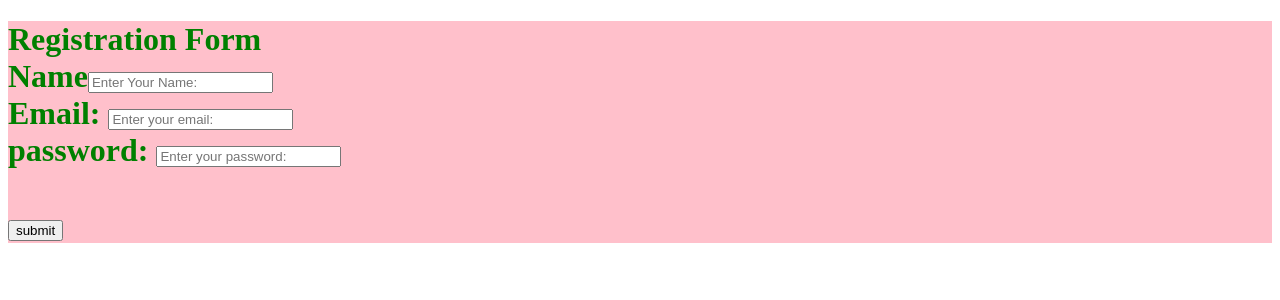
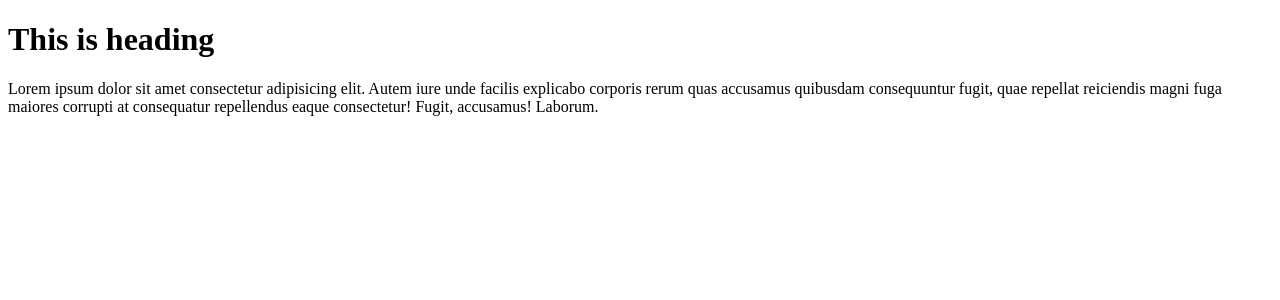
Before and after one commit to VisvesvarayaCode/React-JS, a React (Vite) app in the folder Vite-React-Js/myreactapp/: page / in a window 1280 px wide. Shown: the top 300 px of the page. Built offline with nearby package versions, Linux system fonts and the light colour scheme.

Commit message:
program update may 6

```diff
--- a/Vite-React-Js/myreactapp/src/App.jsx
+++ b/Vite-React-Js/myreactapp/src/App.jsx
@@ -0,0 +1,14 @@
+import React from "react";
+import "./style.css"
+
+function App() {
+  return(
+    <>
+    <h1>This is heading</h1>
+    <p>
+      Lorem ipsum dolor sit amet consectetur adipisicing elit. Autem iure unde facilis explicabo corporis rerum quas accusamus quibusdam consequuntur fugit, quae repellat reiciendis magni fuga maiores corrupti at consequatur repellendus eaque consectetur! Fugit, accusamus! Laborum.
+    </p>
+    </>
+  )
+}
+export default App;
--- a/Vite-React-Js/myreactapp/src/main.jsx
+++ b/Vite-React-Js/myreactapp/src/main.jsx
@@ -1,10 +1,25 @@
-import ReactDOM, { createRoot } from 'react-dom/client'
+// import ReactDOM, { createRoot } from 'react-dom/client'
+// import React from 'react';
 
-import React from 'react';
-const { createElement } = React;
-let f = createElement("h1", { style: { color: "green", backgroundColor: "pink" } }, "Registration Form", createElement("br"), createElement("div", { id: "box" },
-  createElement("form", { action: "" }, createElement("label", { htmlFor: "name" }, "Name", createElement("input", { type: "name", id: "name", placeholder: "Enter Your Name: " })),
-    createElement("br"), createElement("label", { htmlFor: "html" }, "Email: ", createElement("input", { type: "email", id: "email", placeholder: "Enter your email: " })), createElement("br"), createElement("label", { htmlFor: "password" }, "password: ", createElement("input", { type: "password", id: "password", placeholder: "Enter your password: " }))), createElement("br"), createElement("button", null, "submit")));
+// const { createElement } = React;
+// // let demo=React.createElement(TagName,{Attribute},value)
+// let f = createElement("h1", { style: { color: "green", backgroundColor: "pink" } }, "Registration Form", createElement("br"), createElement("div", { id: "box" },
+//   createElement("form", { action: "" }, createElement("label", { htmlFor: "name" }, "Name:", createElement("input", { type: "name", id: "name", placeholder: "Enter Your Name: " })),
+//     createElement("br"), createElement("label", { htmlFor: "html" }, "Email: ", createElement("input", { type: "email", id: "email", placeholder: "Enter your email: " })), createElement("br"), createElement("label", { htmlFor: "password" }, "password: ", createElement("input", { type: "password", id: "password", placeholder: "Enter your password: " }))), createElement("br"), createElement("button", null, "submit")));
 
-createRoot(document.getElementById('root')).render();
-ReactDOM.createRoot(document.getElementById("root")).render(f);
+// // createRoot(document.getElementById('root')).render();
+// ReactDOM.createRoot(document.getElementById("root")).render(f);
+
+
+import React from "react";
+import ReactDOM, { createRoot } from "react-dom/client";
+import App from "./App";
+
+function demo(){
+  return (
+   <App/>
+  )
+
+}
+
+ReactDOM.createRoot(document.getElementById("root")).render(demo());
```
Also changed, not shown: Vite-React-Js/myreactapp/src/style.css (added).
